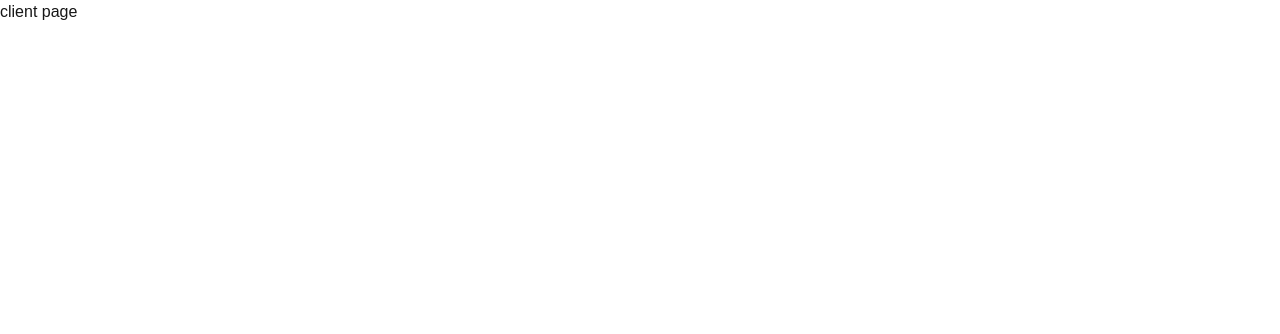
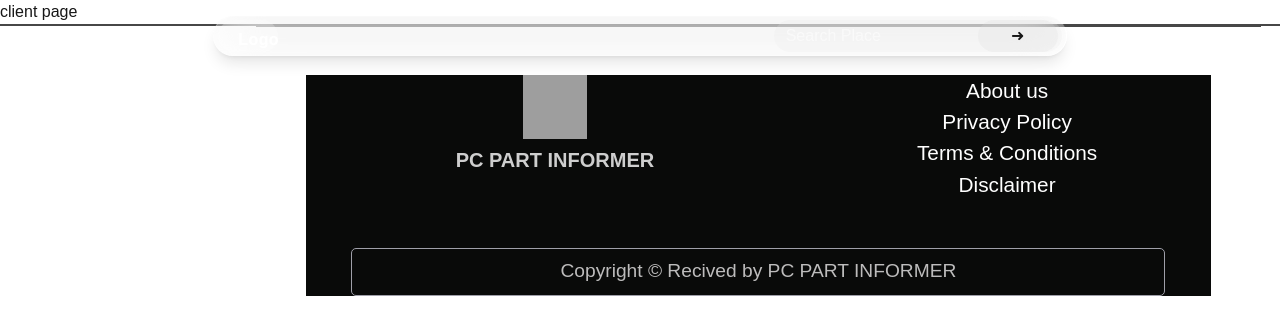
Before and after one commit to ProVishal4/nextjs-project, a Next.js app: page / in a window 1280 px wide. Shown: the top 334 px of the page. Built offline with nearby package versions, Linux system fonts and the light colour scheme; grey boxes are pictures that could not be loaded.

Commit message:
section3 complite

```diff
--- a/app/globals.css
+++ b/app/globals.css
@@ -1,7 +1,7 @@
 @import "tailwindcss";
 * {
-  margin: 0;
-  padding: 0;
+  /* margin: 0; */
+  /* padding: 0px;  */
   box-sizing: border-box;
 
 }
--- a/app/layout.js
+++ b/app/layout.js
@@ -1,5 +1,8 @@
 
+import Navbar from "@/components/ui/Navbar";
 import "./globals.css";
+import Sidebar from "@/components/ui/Sidebar";
+import Footer from "@/components/ui/Footer";
 
 
 //const WorkSans = Work_Sans({subsets:['latin']});
@@ -8,7 +11,11 @@ export default function RootLayout({ children }) {
   return (
     <html lang="en">
       <body>
-        {children}</body>
+        <Navbar />
+
+        {children}
+        <Footer />
+        </body>
     </html>
   );
 }
--- a/app/page.jsx
+++ b/app/page.jsx
@@ -1,27 +1,32 @@
 import Slider from '@/components/eliments/swepSlider/Slider'
 import React from 'react'
-import {Section1, Section2} from '@/components/sections/index.js'
+import {Section1, Section2, Section3} from '@/components/sections/index.js'
 import AutoSlider from '@/components/eliments/autoSlider/AutoSlider'
 import Sidebar from '@/components/ui/Sidebar'
+import ImageCard from '../components/ui/ImageCard'
+
 const page = () => {
   return (
     <>
-      <main className="flex md:w-[95vw] relative md:left-[1.5vw] lg:w-[60vw] lg:left-[20vw] w-[95vw] left-[2.5vw] items-start">
-        <aside className="hidden md:block md:w-[30%] lg:w-[30%] pr-4">
-          <div className=" fixed top-20 self-start h-fit">
+      <main className="flex flex-col mx-auto  border-amber-500 border md:w-[95vw] relative md:left-0 lg:w-[57vw]  w-[95vw]  items-start">
+
+        {/* <aside className="hidden md:block md:w-[30%] lg:w-[30%] pr-4">
+          <div className=" sticky">
             <Sidebar />
           </div>
-        </aside>
+        </aside> */}
 
-        <section className="flex-1 md:w-[70%] lg:w-[40vw] flex flex-col border h-auto">
+        {/* <section className="flex-1 md:w-[90vw] border-yellow-800 lg:w-[40vw] flex flex-col border h-auto"> */}
           <AutoSlider />
+          {/* <AutoSlider />
           <AutoSlider />
-          <AutoSlider />
-          <AutoSlider />
+          <AutoSlider /> */}
           <Section1 />
           {/* <Section2 /> */}
           {/* <div><Slider /></div> */}
-        </section>
+          <Section3 />
+      <ImageCard />
+
       </main>
     </>
   );
--- a/components/eliments/autoSlider/AutoSlider.jsx
+++ b/components/eliments/autoSlider/AutoSlider.jsx
@@ -30,12 +30,12 @@ export default function AutoSlider() {
         }}
         navigation={false}
         modules={[Autoplay, Pagination, Navigation]}
-        className={`${style.mySwiper}  rounded-2xl h-[40vh] md:h-[50vh] lg:h-[60vh] md:w-[50vw] lg:w-[40vw] w-[100vw] relative top-[10%]`}
+        className={`${style.mySwiper}  rounded-2xl h-[40vh] md:h-[50vh] lg:h-[60vh] md:w-[90vw] lg:w-[50vw] w-[95vw] relative mt-[10%]`}
       >
         {data.map((text) => (
           <SwiperSlide key={text.id}>
             <img src={text.image} alt="" className="w-full h-full" />
-            <div className="text-zinc-700 dark:text-zinc-300 absolute bottom-5 right-[1.5%] w-[97%]  md:h-50 h-30  rounded-2xl backdrop-blur-lg font-bold text-2xl z-10">
+            <div className="text-zinc-700 dark:text-zinc-300 absolute bottom-5  w-[97%]  md:h-50 h-30  rounded-2xl backdrop-blur-lg font-bold text-2xl z-10">
               <h2 className="  relative top-3  indent-3">{text.heading}</h2>
               <p className="text-zinc-700 dark:text-zinc-300  font-medium  indent-3 text-[0.6em] relative top-6 w-[90%] left-[5%]">
                 {text.paragraph}
--- /dev/null
+++ b/components/sections/Section3.jsx
@@ -0,0 +1,52 @@
+"use client"
+import React from "react";
+
+export default function Section3() {
+  const faqs = [
+    {
+      question: "What is your return policy?",
+      answer:
+        "We offer a 30-day return policy. Items must be unused and in their original packaging.",
+    },
+    {
+      question: "Do you offer customer support?",
+      answer: "Yes, we offer 24/7 customer support via email, chat, and phone.",
+    },
+    {
+      question: "How long does shipping take?",
+      answer:
+        "Shipping typically takes 5-7 business days depending on your location.",
+    },
+    {
+      question: "Can I track my order?",
+      answer:
+        "Yes, once your order has shipped, you will receive a tracking link via email.",
+    },
+  ];
+
+  return (
+    <section className="w-full max-w-3xl mx-auto py-12 px-4 sm:px-6 lg:px-8">
+      <h2 className="text-3xl font-bold mb-8 text-center dark:text-white">
+        Frequently Asked Questions
+      </h2>
+      <div className="space-y-4">
+        {faqs.map((faq, index) => (
+          <details
+            key={index}
+            className="group border border-gray-200 dark:border-gray-700 rounded-2xl p-4 backdrop-blur bg-white/60 dark:bg-black/40 shadow-sm hover:shadow-md transition duration-200"
+          >
+            <summary className="cursor-pointer text-lg font-semibold text-gray-800 dark:text-gray-200 flex justify-between items-center">
+              {faq.question}
+              <span className="ml-2 transition-transform group-open:rotate-180">
+                ▼
+              </span>
+            </summary>
+            <p className="mt-2 text-gray-600 dark:text-gray-300">
+              {faq.answer}
+            </p>
+          </details>
+        ))}
+      </div>
+    </section>
+  );
+}
--- a/components/sections/index.js
+++ b/components/sections/index.js
@@ -1,9 +1,11 @@
 import Section1 from "./section1";
 import Section2 from "./Section2";
-
+import Section3 from "./Section3";
 
 export {
     Section1,
-    Section2
+    Section2,
+    Section3
+
 
 }
--- /dev/null
+++ b/components/ui/Footer.jsx
@@ -0,0 +1,57 @@
+import Link from 'next/link';
+import React from 'react'
+
+export default function Footer() {
+  return (
+    <>
+      <div className="border border-[#474747] w-full"></div>
+      <footer
+        className={`border-t  border-[#474747] md:w-[68vw] md:ml-[30vw] lg:w-[78.5vw] lg:ml-[20vw] w-fullbg-[#090a09] text-white`}
+      >
+        <div className="bg-[#090a09]  m-auto w-[90%] ">
+          <div className="md:flex justify-around my-[3rem] md:ml-0 ml-[5%]">
+            <div
+              className=" text-2xl gap-2 font-semibold flex md:flex-col
+  md:mb-0 mb-[1rem] items-center  h-full w-[80%] md:w-[40%] "
+            >
+              <Link href="/">
+                <img
+                  className="h-[2.2rem]  w-[2.2rem] md:h-[4rem] md:w-[4rem]"
+                  src="/Images/Logo1.jpg"
+                  alt="pc part informer.com"
+                />
+              </Link>
+              <Link href="/">
+                <h4 className="text-[15px] md:text-[20px] text-[#cecece]">
+                  PC PART INFORMER
+                </h4>
+              </Link>
+            </div>
+            <div className="footerdes  w-[70%] md:text-center md:w-[30%] md:text-[1.3em] ">
+              <Link href="/about">
+                <p>About us</p>
+              </Link>
+              <Link href="/policy">
+                <p>Privacy Policy</p>
+              </Link>
+              <Link href="/terms">
+                <p>Terms & Conditions</p>
+              </Link>
+              <Link href="/disclaimer">
+                <p>Disclaimer</p>
+              </Link>
+            </div>
+          </div>
+          <div
+            className="footercopy w-[90%] h-[3rem] border-1 border-zinc-400 flex items-center
+   rounded-[5px] justify-center m-auto text-[#bdbcbc] font-medium"
+          >
+            <h4 className="text-[0.7em] md:text-[1.2em]">
+              Copyright © Recived by PC PART INFORMER
+            </h4>
+          </div>
+        </div>
+      </footer>
+    </>
+  );
+}
--- /dev/null
+++ b/components/ui/Home.jsx
@@ -0,0 +1,7 @@
+import React from 'react'
+
+export default function Home() {
+  return (
+    <div>Home</div>
+  )
+}
--- /dev/null
+++ b/components/ui/ImageCard.jsx
@@ -0,0 +1,60 @@
+"use client"
+import { motion } from "framer-motion";
+
+export default function Hero() {
+  return (
+    <section className="w-full min-h-screen  flex flex-col md:flex-row items-center justify-center px-6 md:px-16 gap-10 py-16 relative">
+      {/* Left Image Grid */}
+      <motion.div
+        initial={{ opacity: 0, x: -60 }}
+        animate={{ opacity: 1, x: 0 }}
+        transition={{ duration: 0.8, ease: "easeOut" }}
+        className="grid grid-cols-1 gap-6"
+      >
+        <div
+          className="w-60 h-72 bg-cover bg-center rounded-3xl"
+          style={{ backgroundImage: "url('/card1.jpeg')" }}
+        ></div>
+
+        <div
+          className="w-60 h-72 bg-cover bg-center rounded-3xl"
+          style={{ backgroundImage: "url('/card2.jpg')" }}
+        ></div>
+        {/* <div
+          className="w-60 h-72 bg-cover bg-center rounded-3xl"
+          style={{ backgroundImage: "url('/card3.jpg')" }}
+        ></div> */}
+      </motion.div>
+
+      {/* Center Image */}
+      <motion.div
+        initial={{ opacity: 0, x: -20 }}
+        animate={{ opacity: 1, x: 0 }}
+        transition={{ duration: 1, ease: "easeOut", delay: 0.2 }}
+        className="w-60 h-80 bg-cover bg-center rounded-3xl  "
+        style={{ backgroundImage: "url('/img3.jpg')" }}
+      ></motion.div>
+
+      {/* Text Section */}
+      <motion.div
+        initial={{ opacity: 0, x: 50 }}
+        animate={{ opacity: 1, x: 0 }}
+        transition={{ duration: 0.8, ease: "easeOut", delay: 0.3 }}
+        className="max-w-xl absolute top-[20%] md:static"
+      >
+        <h1 className="text-4xl md:text-5xl font-bold leading-tight">
+          Welcome to the <br />
+          greatest <span className="text-pink-500">designers</span> <br />
+          <span className="text-pink-500">conference 2024</span>
+        </h1>
+
+        <p className="mt-4 text-gray-700 text-lg">
+          Embark on a transformative journey at the{" "}
+          <strong>Design Summit</strong>, an immersive convergence of creativity
+          and innovation. Join industry pioneers, thought leaders, and
+          visionaries as we explore the forefront of design.
+        </p>
+      </motion.div>
+    </section>
+  );
+}
--- /dev/null
+++ b/components/ui/Navbar.jsx
@@ -0,0 +1,49 @@
+export default function Navbar() {
+  return (
+    <nav className="w-full px-6 py-4 flex justify-center z-4 fixed bg-transparent">
+      <div
+        className="
+         max-w-6xl flex items-center justify-between
+        backdrop-blur-xl bg-white/10  absolute top-4 z-10 h-10 w-2/3
+        rounded-full px-1 py-3 shadow-lg border border-white/20
+      "
+      >
+        {/* Left: Logo */}
+        <div className="flex items-center  gap-3">
+          <div
+            className="
+            bg-white/20 backdrop-blur-md px-5  py-2  w-15 h-8
+            rounded-full text-white font-semibold tracking-wide
+          "
+          >
+            Logo
+          </div>
+        </div>
+
+        {/* Right: Search placeholder-gray-600  */}
+        <div className="relative w-72 rounded-full bg-zinc-200/20 ">
+          <input
+            type="text"
+            placeholder="Search Place"
+            className="
+              w-2/3   rounded-full
+              text-gray-800 dark:text-zinc-300
+               h-8 placeholder:text-white/50
+              focus:outline-none focus:ring-2 focus:ring-lime-400
+              transition  indent-3
+            "
+          />
+          <button
+            className="
+            absolute right-1 top-1/2 -translate-y-1/2
+            bg-zinc-300/20 hover:bg-lime-400
+            rounded-full h-full transition w-20
+          "
+          >
+            ➜
+          </button>
+        </div>
+      </div>
+    </nav>
+  );
+}
--- a/package.json
+++ b/package.json
@@ -10,7 +10,9 @@
   },
   "dependencies": {
     "axios": "^1.13.2",
+    "framer-motion": "^12.23.24",
     "mongoose": "^8.19.2",
+    "motion": "^12.23.24",
     "next": "15.3.3",
     "react": "^19.0.0",
     "react-dom": "^19.0.0",
```
Also changed, not shown: 1 other file (tests, documents, lock files or other folders).
